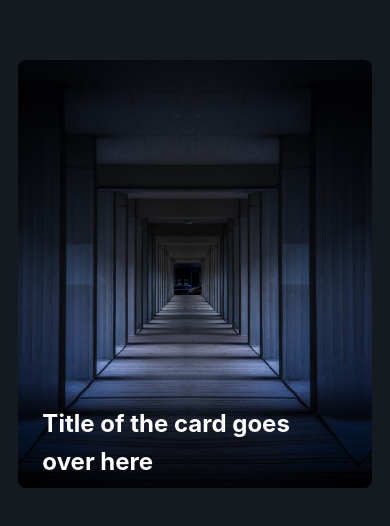
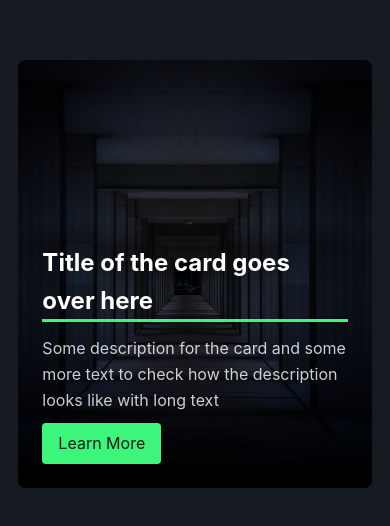
Before and after one commit to Altaan/TS-React-Base, a React (Create React App) app: page / in a window 390 px wide. Shown: the part 148-674 px from the top of the page. Built offline with nearby package versions, Linux system fonts and the light colour scheme.

Commit message:
mobile fallback for card animation

```diff
--- a/src/components/styles/AnimatedCard.styled.ts
+++ b/src/components/styles/AnimatedCard.styled.ts
@@ -29,6 +29,8 @@ export const StyledCardContent = styled.div`
     hsl(0 0% 0% / 0.5) 10%,
     hsl(0 0% 0% / 1)
   );
+
+  @media (hover) {
     transform: translateY(60%);
     transition: transform 500ms ease;
 
@@ -56,6 +58,7 @@ export const StyledCardContent = styled.div`
       opacity: 1;
       transition-delay: 500ms;
     }
+  }
 `;
 
 export const StyledCardHeader = styled.h2`
@@ -69,9 +72,12 @@ export const StyledCardHeader = styled.h2`
     width: 100%;
     bottom: -2px;
     left: 0;
-    transform: scaleX(0);
     transform-origin: left;
     transition: transform 500ms ease;
+
+    @media (hover) {
+      transform: scaleX(0);
+    }
   }
 
   ${StyledCard}:hover &:after,
```
Lines whose indentation alone changed are shown as unchanged.
